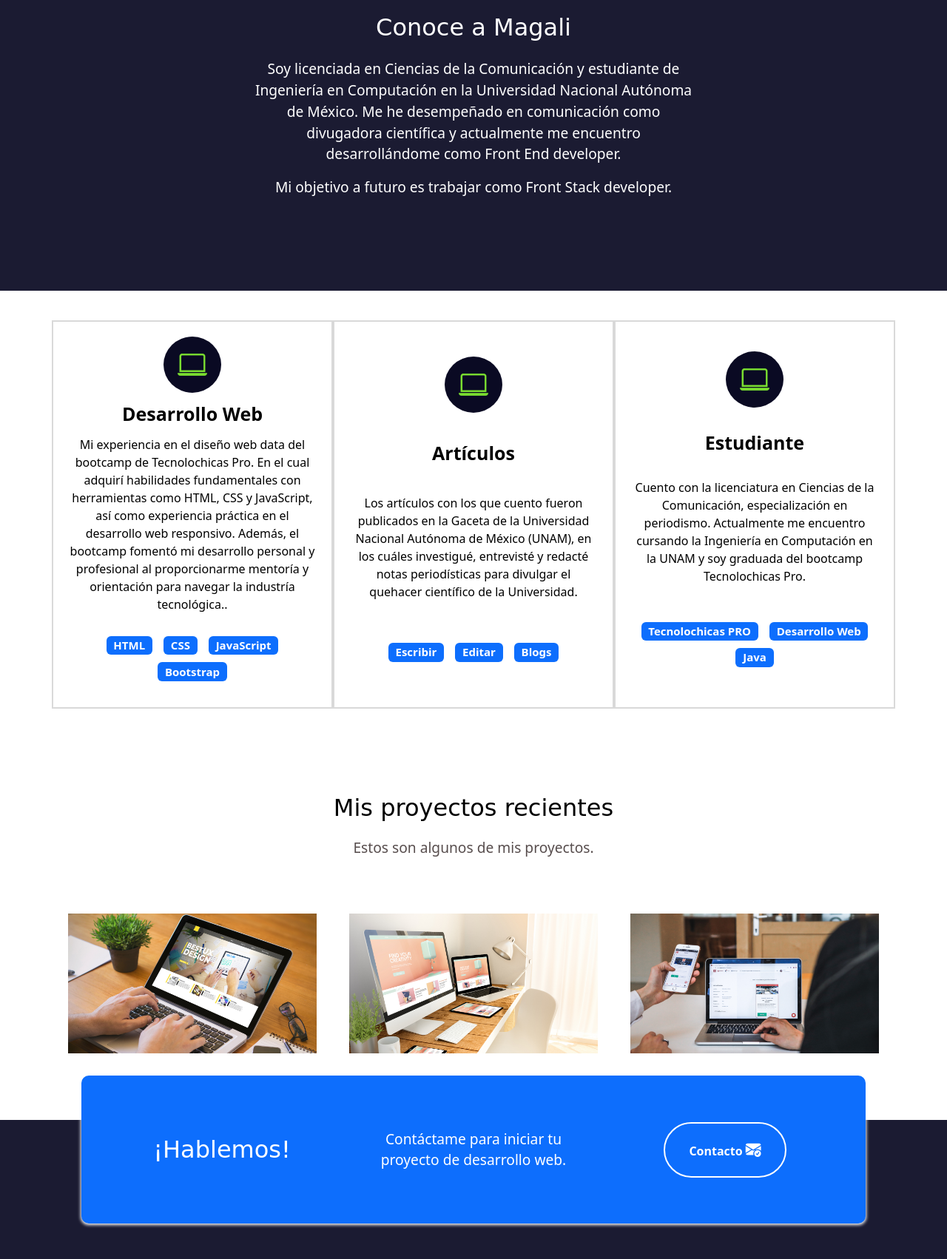
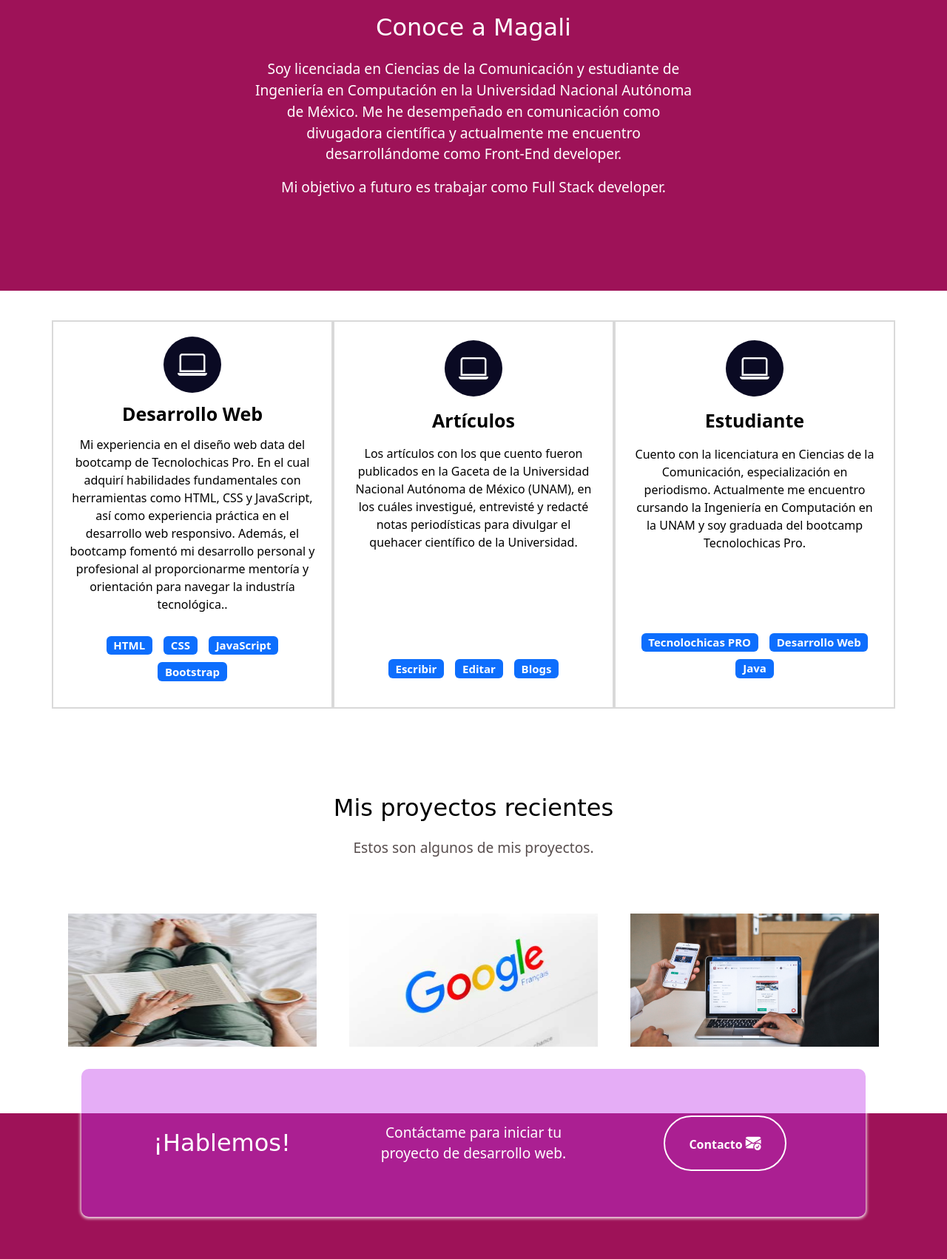
Before and after one commit to MagaliL/portafolioMLEG, a plain HTML site: page index.html in a window 1280 px wide. Shown: the part 1018-2720 px from the top of the page at 74% size. Drawn offline with nearby package versions, Linux system fonts and the light colour scheme; a web font is replaced by a local one.

Commit message:
Add files via upload
I changed the colors and I aling some text

```diff
--- a/index.html
+++ b/index.html
@@ -70,8 +70,8 @@
     <section id="sobre-mi" class="sobre-mi seccion-oscura">
       <div class="contenedor">
         <h2 class="seccion-titulo">Conoce a Magali</h2>
-        <p class="seccion-texto">Soy licenciada en Ciencias de la Comunicación y estudiante de Ingeniería en Computación en la Universidad Nacional Autónoma de México. Me he desempeñado en comunicación como divugadora científica y actualmente me encuentro desarrollándome como Front End developer.</p>
-        <p class="seccion-texto">Mi objetivo a futuro es trabajar como Front Stack developer.</p>
+        <p class="seccion-texto">Soy licenciada en Ciencias de la Comunicación y estudiante de Ingeniería en Computación en la Universidad Nacional Autónoma de México. Me he desempeñado en comunicación como divugadora científica y actualmente me encuentro desarrollándome como Front-End developer.</p>
+        <p class="seccion-texto">Mi objetivo a futuro es trabajar como Full Stack developer.</p>
       </div>
     </section>
 
@@ -96,6 +96,9 @@
             <i class="bi bi-laptop"></i>
             <p class="experiencia-titulo">Artículos</p>
             <p>Los artículos con los que cuento fueron publicados en la Gaceta de la Universidad Nacional Autónoma de México (UNAM), en los cuáles investigué, entrevisté y redacté notas periodísticas para divulgar el quehacer científico de la Universidad. </p>
+            <hr>
+            <hr>
+            <hr>
             <div class="badges-contenedor">
               <span class="badge text-bg-primary">Escribir</span>
               <span class="badge text-bg-primary">Editar</span>
@@ -107,6 +110,8 @@
             <i class="bi bi-laptop"></i>
             <p class="experiencia-titulo">Estudiante</p>
             <p>Cuento con la licenciatura en Ciencias de la Comunicación, especialización en periodismo. Actualmente me encuentro cursando la Ingeniería en Computación en la UNAM y soy graduada del bootcamp Tecnolochicas Pro.  </p>
+            <hr>
+            <hr>
             <div class="badges-contenedor">
               <span class="badge text-bg-primary">Tecnolochicas PRO</span>
               <span class="badge text-bg-primary">Desarrollo Web</span>
@@ -127,7 +132,7 @@
           <!-- Proyecto 1 -->
           <div class="col-12 col-md-6 col-lg-4">
             <div class="proyecto">
-              <img src="imagenes/proyecto1.png" alt="Proyecto 1">
+              <img src="/imagenes/Pweb.jpg" alt="Proyecto 1">
               <div class="overlay">
                 <p>Mi primera página web</p>
                 <div class="iconos-contenedor">
@@ -144,7 +149,7 @@
           <!-- Proyecto 2 -->
           <div class="col-12 col-md-6 col-lg-4">
             <div class="proyecto">
-              <img src="imagenes/proyecto2.png" alt="Proyecto 1">
+              <img src="/imagenes/google.jpg" alt="Proyecto 1">
               <div class="overlay">
                 <p>Clon de Google</p>
                 <div class="iconos-contenedor">
--- a/style.css
+++ b/style.css
@@ -26,7 +26,7 @@ h1 {
 
 .seccion-oscura {
   color: white;
-  background-color: #1b1b32;
+  background-color: #9e1258;
 }
 
 .seccion-clara {
@@ -115,12 +115,12 @@ h1 {
 
 .experiencia .columna:hover {
   color: white;
-  background-color: #1b1b32;
+  background-color: #9e1258;
 }
 
 .experiencia i {
   font-size: 2.5rem;
-  color: #7ade30;
+  color: #ffffff;
   background-color: #0a0a23;
   padding: 8px 19px;
   border-radius: 50%;
@@ -149,7 +149,7 @@ h1 {
 }
 
 .proyectos-recientes img {
-  height: 100%;
+  height: 200px;
   width: 100%;
   padding: 10px;
   border-radius: 10px;
@@ -265,7 +265,7 @@ h1 {
 
 .contacto .rectangulo {
   margin-top: -5rem;
-  background-color: rgb(13, 110, 253);
+  background-color: rgba(190, 51, 232, 0.401);
   border-radius: 10px;
   box-shadow: 0px 1px 4px 1px white;
 }
```
Also changed, not shown: imagenes/Pweb.jpg (added), imagenes/google.jpg (added).
